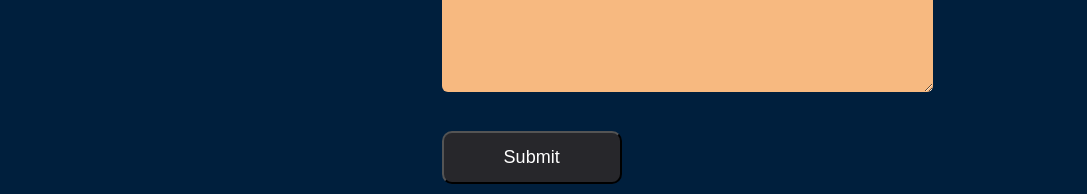
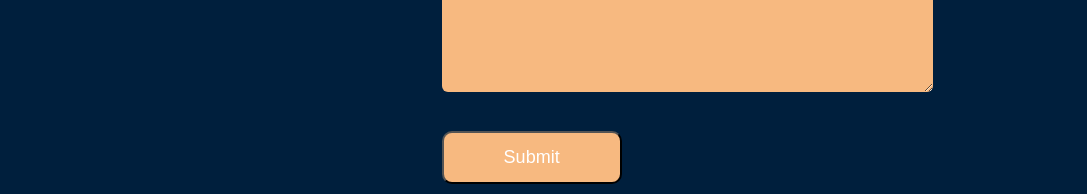
Before and after one commit to rash-host/RASHi, a plain HTML site: page index.html in a window 1280 px wide. Shown: the part 2531-2725 px from the top of the page, without its empty margins (96-1183 px from the left). Drawn offline with Linux system fonts and the light colour scheme.

Commit message:
Update style.css

```diff
--- a/style.css
+++ b/style.css
@@ -291,7 +291,7 @@ nav ul li a:hover::after{
 }
 .btn.btn2{
     display: inline-block;
-    background: #27272B;
+    background: #F7B980;
     border-radius: 10px;
     color: #fff;
 }
```
